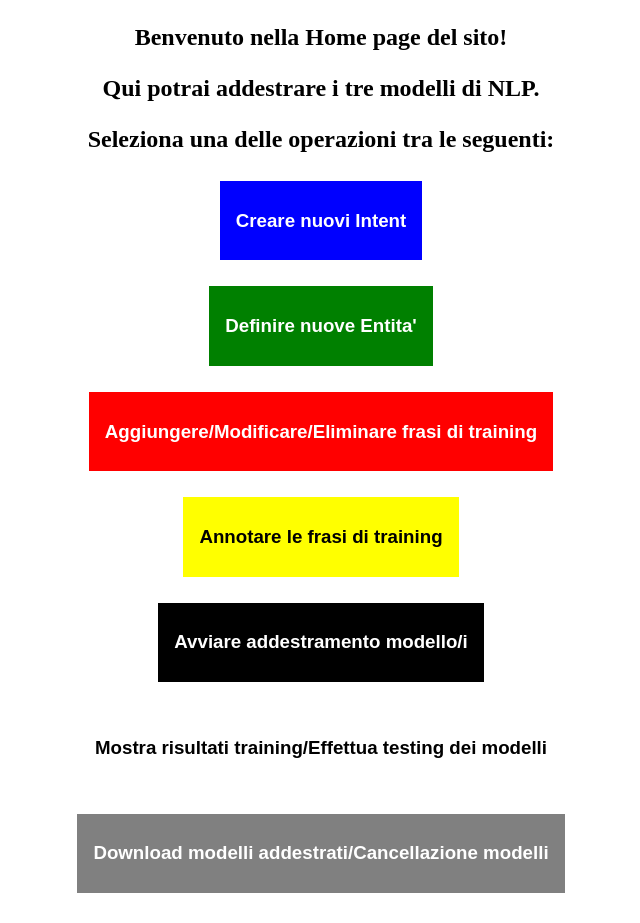
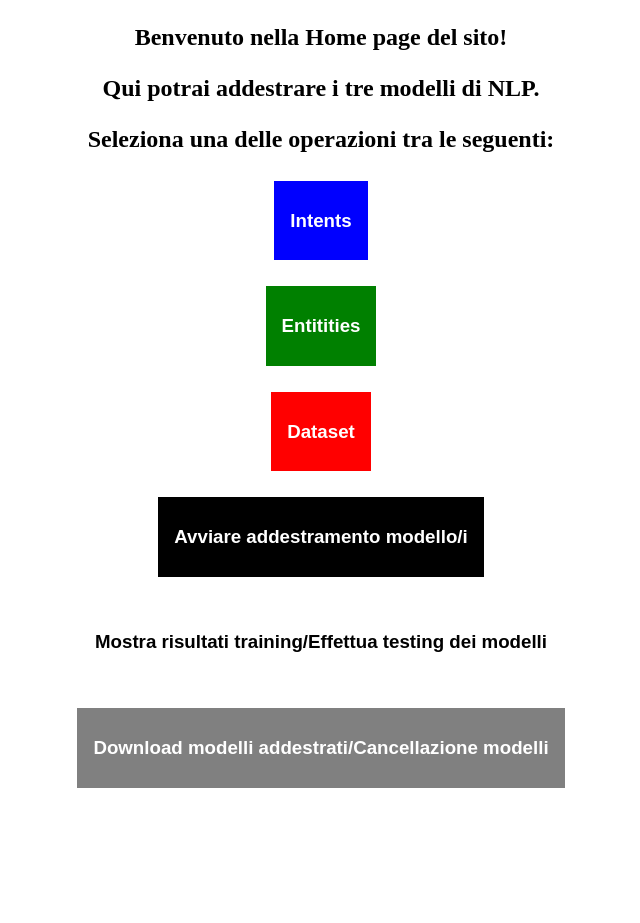
Before and after one commit to leletheprogrammer/SA_Progetto, a Flask app: page / in a window 1280 px wide. Shown: the whole page, without its empty margins (319-959 px from the left). After the commit the page ends 788 px from the top, so only its background shows below. Run offline with Flask 2, Linux system fonts and the light colour scheme.

Commit message:
Modificata funzione e file index

```diff
--- a/main.py
+++ b/main.py
@@ -34,6 +34,14 @@ def index():
     return render_template('index.html')
 
 '''decorator that defines the url path
+where will be the intents'''
+@app.route('/intents')
+#standard name for functions that works on the home page
+def intents():
+    #offers a html template on the page
+    return render_template('intents.html')
+
+'''decorator that defines the url path
 of the page where to create intent'''
 @app.route('/create_intent', methods = ['POST', 'GET'])
 def create_intent():
@@ -66,6 +74,14 @@ def create_intent():
         return render_template('create_intent.html')
 
 '''decorator that defines the url path
+where will be the entities'''
+@app.route('/entities')
+#standard name for functions that works on the home page
+def entities():
+    #offers a html template on the page
+    return render_template('entities.html')
+
+'''decorator that defines the url path
 of the page where to define new entities'''
 @app.route('/define_entity', methods = ['POST', 'GET'])
 def define_entity():
@@ -96,6 +112,14 @@ def define_entity():
         return render_template('define_entity.html', form_data = form_data)
     elif request.method == 'GET':
         return render_template('define_entity.html')
+
+'''decorator that defines the url path
+where will be the intents'''
+@app.route('/training_phrases')
+#standard name for functions that works on the home page
+def training_phrases():
+    #offers a html template on the page
+    return render_template('training_phrases.html')
 
 '''decorator that defines the url path of the page
 where to add,modify and delete training phrase'''
--- a/templates/index.html
+++ b/templates/index.html
@@ -28,33 +28,25 @@
 		</h2>
 		<form>
 			<div class = "text-center">
-				<button type = "button" class = "button blue-button" name = "1button" onclick = "window.location.href='{{ url_for('create_intent') }}';">
+				<button type = "button" class = "button blue-button" name = "1button" onclick = "window.location.href='{{ url_for('intents') }}';">
 					<h3>
-						Creare nuovi Intent
+						Intents
 					</h3>
 				</button>
 			</div>
 			<br>
 			<div class = "text-center">
-				<button type = "button" class = "button green-button" name = "2button" onclick = "window.location.href='{{ url_for('define_entity') }}';">
+				<button type = "button" class = "button green-button" name = "2button" onclick = "window.location.href='{{ url_for('entities') }}';">
 					<h3>
-						Definire nuove Entita'
+						Entitities
 					</h3>
 				</button>
 			</div>
 			<br>
 			<div class = "text-center">
-				<button type = "button" class = "button red-button" name = "3button" onclick = "window.location.href='{{ url_for('modify_training_phrase') }}';">
+				<button type = "button" class = "button red-button" name = "3button" onclick = "window.location.href='{{ url_for('training_phrases') }}';">
 					<h3>
-						Aggiungere/Modificare/Eliminare frasi di training
-					</h3>
-				</button>
-			</div>
-			<br>
-			<div class = "text-center">
-				<button type = "button" class = "button yellow-button" name = "4button" onclick = "window.location.href='{{ url_for('write_down_training') }}';">
-					<h3>
-						Annotare le frasi di training
+						Dataset
 					</h3>
 				</button>
 			</div>
```
Also changed, not shown: templates/entities.html (added), templates/intents.html (added), templates/training_phrases.html (added).
